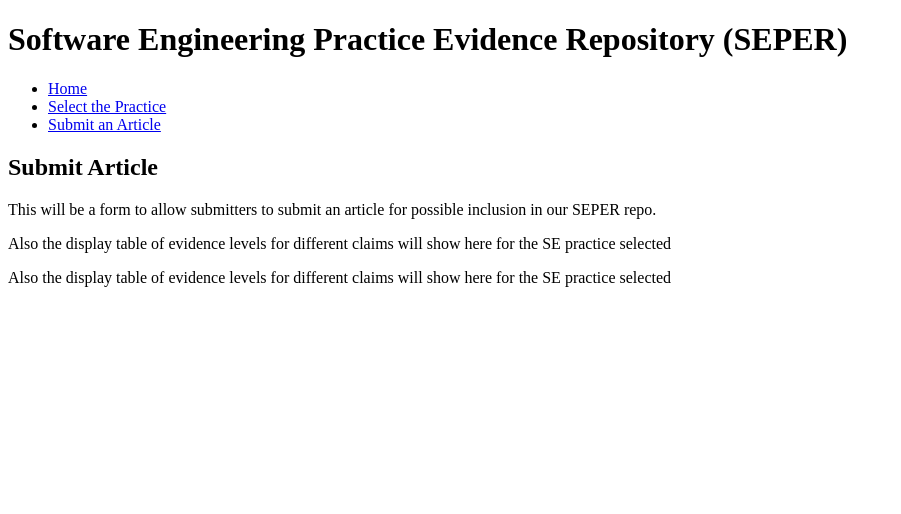
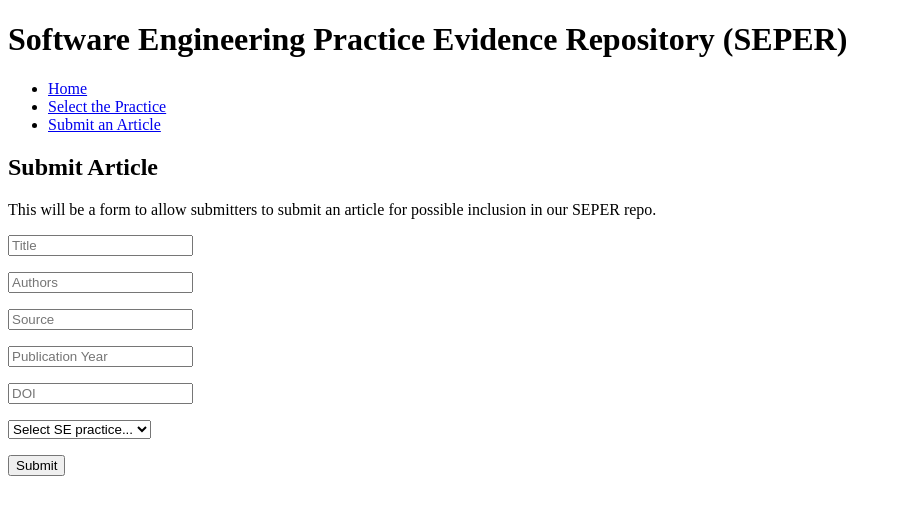
Before and after one commit to jasphyy/SEPER-App, a React (Create React App) app in the folder frontend/: page /SubmitArticle in a window 1280 px wide. Shown: the top 514 px of the page, without its empty margins (0-901 px from the left). Built offline with nearby package versions, Linux system fonts and the light colour scheme.

Commit message:
Submission form implemented in frontend

```diff
--- a/frontend/package.json
+++ b/frontend/package.json
@@ -7,8 +7,10 @@
     "@testing-library/react": "^11.1.0",
     "@testing-library/user-event": "^12.1.10",
     "axios": "^0.21.4",
+    "create-react-form": "0.0.1",
     "react": "^17.0.2",
     "react-dom": "^17.0.2",
+    "react-hook-form": "^7.16.0",
     "react-router-dom": "^5.3.0",
     "react-scripts": "^4.0.3",
     "react-table": "^7.7.0",
--- /dev/null
+++ b/frontend/src/components/SubmissionForm.js
@@ -0,0 +1,29 @@
+import React, { useState } from "react";
+import { useForm } from "react-hook-form";
+
+const SubmissionForm = () => {
+  const { register, handleSubmit } = useForm();
+  const [result, setResult] = useState("");
+  const onSubmit = (data) => setResult(JSON.stringify(data));
+
+  return (
+    <form onSubmit={handleSubmit(onSubmit)}>
+
+      <input {...register("title")} placeholder="Title" />
+      <p><input {...register("authors")} placeholder="Authors" /></p>
+      <p><input {...register("source")} placeholder="Source" /></p>
+      <p><input {...register("pubyear")} placeholder="Publication Year" /></p>
+      <p><input {...register("doi")} placeholder="DOI" /></p>
+
+      <select {...register("sepractice")}>
+        <option value="">Select SE practice...</option>
+        <option value="TDD">TDD</option>
+        <option value="Mob Programming">Mob Programming</option>
+      </select>
+
+      <p>{result}</p>
+      <input type="submit" />
+    </form>
+  );
+}
+export default SubmissionForm;
--- a/frontend/src/components/tablestyle.js
+++ b/frontend/src/components/tablestyle.js
@@ -24,4 +24,4 @@ const Styles = styled.div `
     }
   }
 `
-export default Styles
+export default Styles;
--- a/frontend/src/pages/SubmitArticle.js
+++ b/frontend/src/pages/SubmitArticle.js
@@ -1,12 +1,12 @@
 import React from "react";
+import SubmissionForm from "../components/SubmissionForm.js";
 
 const SubmitArticle = () =>  {
      return (
       <div>
         <h2>Submit Article</h2>
             <p>This will be a form to allow submitters to submit an article for possible inclusion in our SEPER repo.</p>
-            <p>Also the display table of evidence levels for different claims will show here for the SE practice selected</p>
-            <p>Also the display table of evidence levels for different claims will show here for the SE practice selected</p>
+            <SubmissionForm/>
         </div>
     );
 }
```
Also changed, not shown: frontend/src/pages/SEPractice.js (line endings or trailing spaces), 1 other file (tests, documents, lock files or other folders).
